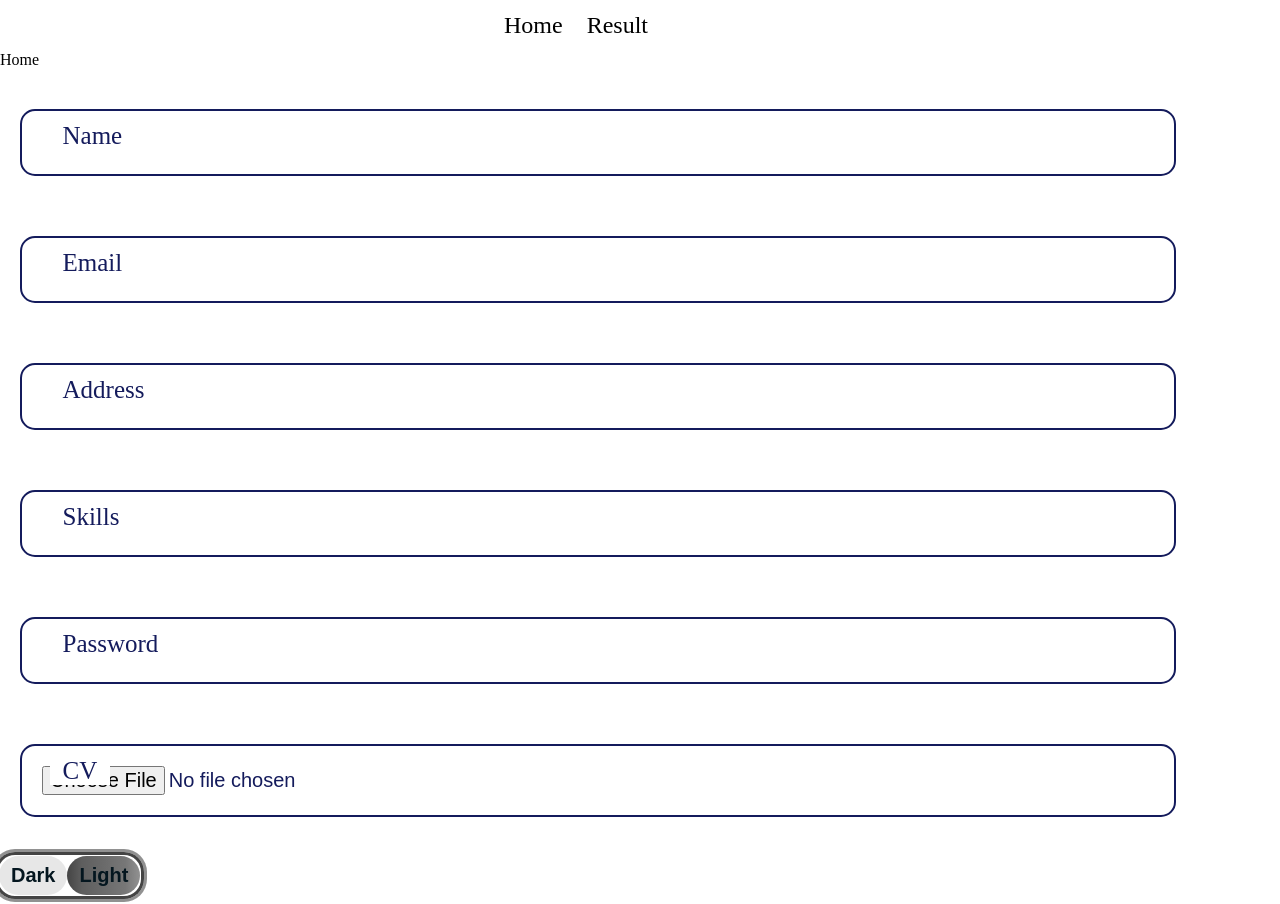
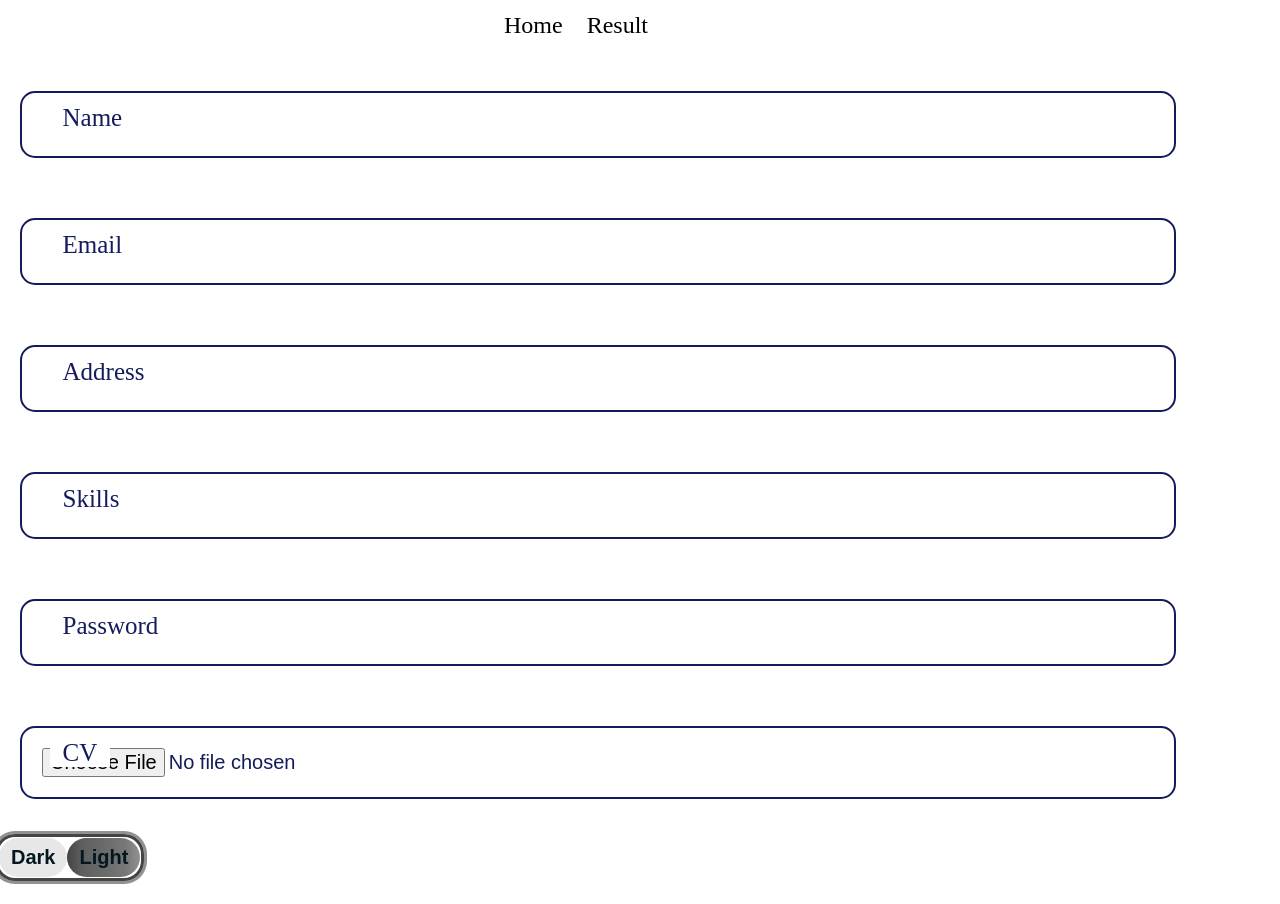
Before and after one commit to M-Hafez22/dynamic-form-react, a React (Vite) app: page /#/ in a window 1280 px wide. Built offline with nearby package versions, Linux system fonts and the light colour scheme.

Commit message:
💄 remove useless header

```diff
--- a/src/components/Home.jsx
+++ b/src/components/Home.jsx
@@ -4,7 +4,6 @@ import Form from "./form/Form"
 function Home() {
   return (
     <div>
-        Home
       <Form />
     </div>
   )
```
